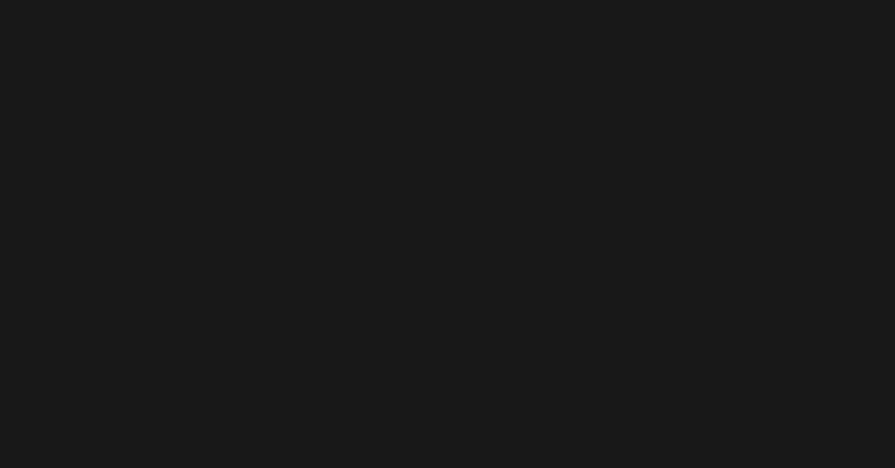
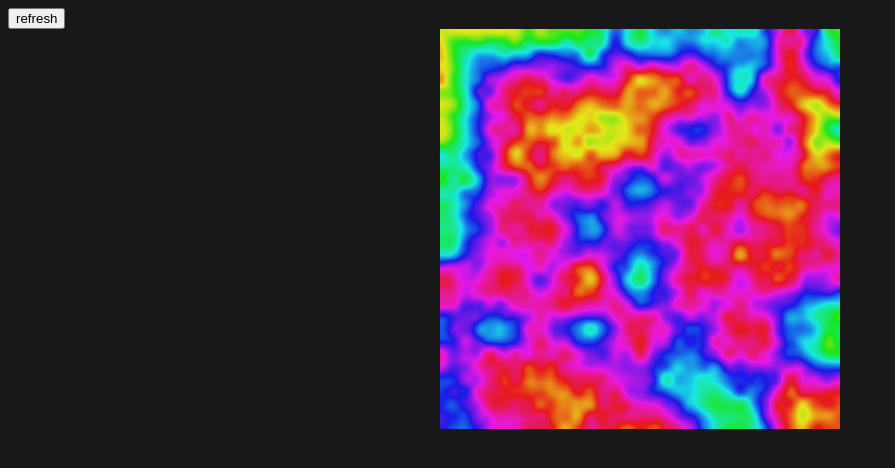
Before and after one commit to Farbfetzen/p5js-sketches, an Angular app: page /sketch/noise2dHsl in a window 1280 px wide. Before the commit this address led to /. Shown: the top 468 px of the page, without its empty margins (0-895 px from the left). Built offline with nearby package versions, Linux system fonts and the light colour scheme.

Commit message:
Convert noise2dHsl

```diff
--- a/sketches/noise2dHsl/style.css
+++ /dev/null
@@ -1,12 +0,0 @@
-html,
-body {
-    height: 100%;
-}
-
-body {
-    background-color: #202020;
-    margin: 0;
-    display: flex;
-    justify-content: safe center;
-    align-items: safe center;
-}
--- a/src/app/app.routes.ts
+++ b/src/app/app.routes.ts
@@ -3,6 +3,7 @@ import { Routes } from "@angular/router";
 import { CollatzConjectureComponent } from "src/app/sketches/collatz-conjecture/collatz-conjecture.component";
 import { LangtonsAntComponent } from "src/app/sketches/langtons-ant/langtons-ant.component";
 import { Noise1dComponent } from "src/app/sketches/noise1d/noise1d.component";
+import { Noise2dHslComponent } from "src/app/sketches/noise2d-hsl/noise2d-hsl.component";
 import { Noise2dComponent } from "src/app/sketches/noise2d/noise2d.component";
 import { WelcomeComponent } from "src/app/welcome/welcome.component";
 
@@ -15,6 +16,7 @@ export const routes: Routes = [
             { path: "langtons-ant", component: LangtonsAntComponent },
             { path: "noise1d", component: Noise1dComponent },
             { path: "noise2d", component: Noise2dComponent },
+            { path: "noise2dHsl", component: Noise2dHslComponent },
         ],
     },
 ];
--- /dev/null
+++ b/src/app/sketches/noise2d-hsl/noise2d-hsl.component.ts
@@ -0,0 +1,45 @@
+import p5 from "p5";
+
+import { Component } from "@angular/core";
+
+import { SketchComponent } from "src/app/sketch/sketch.component";
+
+@Component({
+    selector: "app-noise2d-hsl",
+    standalone: true,
+    imports: [SketchComponent],
+    template: `<app-sketch [sketchFun]="createSketch" centeredHorizontally="true" />`,
+})
+export class Noise2dHslComponent {
+    createSketch = (p: p5) => {
+        const increment = 0.01;
+
+        p.setup = () => {
+            p.createCanvas(400, 400);
+            p.pixelDensity(1);
+            p.colorMode(p.HSL, 1);
+            p.noLoop();
+            p.noiseSeed(p.random(Number.MIN_SAFE_INTEGER, Number.MAX_SAFE_INTEGER));
+        };
+
+        p.draw = () => {
+            p.loadPixels();
+            let yOffset = 0;
+            for (let y = 0; y < p.height; y++) {
+                let xOffset = 0;
+                for (let x = 0; x < p.width; x++) {
+                    const hue = (p.noise(xOffset, yOffset) * 2) % 1;
+                    const c = p.color(hue, 0.8, 0.5);
+                    const index = (x + y * p.width) * 4;
+                    p.pixels[index] = p.red(c);
+                    p.pixels[index + 1] = p.green(c);
+                    p.pixels[index + 2] = p.blue(c);
+                    p.pixels[index + 3] = 255;
+                    xOffset += increment;
+                }
+                yOffset += increment;
+            }
+            p.updatePixels();
+        };
+    };
+}
--- a/src/app/welcome/welcome.component.html
+++ b/src/app/welcome/welcome.component.html
@@ -7,6 +7,11 @@
         A two-dimensional Turing machine. See
         <a href="https://en.wikipedia.org/wiki/Langton%27s_ant" target="_blank">Wikipedia</a>.
     </dd>
+
+    <dt>
+        <a routerLink="sketch/noise2dHsl">noise2d with HSL</a>
+    </dt>
+    <dd>Exploring the HSL color space with 2d Perlin noise while trying to get a wide color distribution.</dd>
 
     <dt>
         <a routerLink="sketch/noise2d">noise2d</a>
```
Also changed, not shown: sketches/noise2dHsl/index.html (deleted, +0 -12 lines), sketches/noise2dHsl/sketch.js (deleted, +0 -28 lines), sketches/noise2dHsl/README.md (deleted), 1 other file (tests, documents, lock files or other folders).
